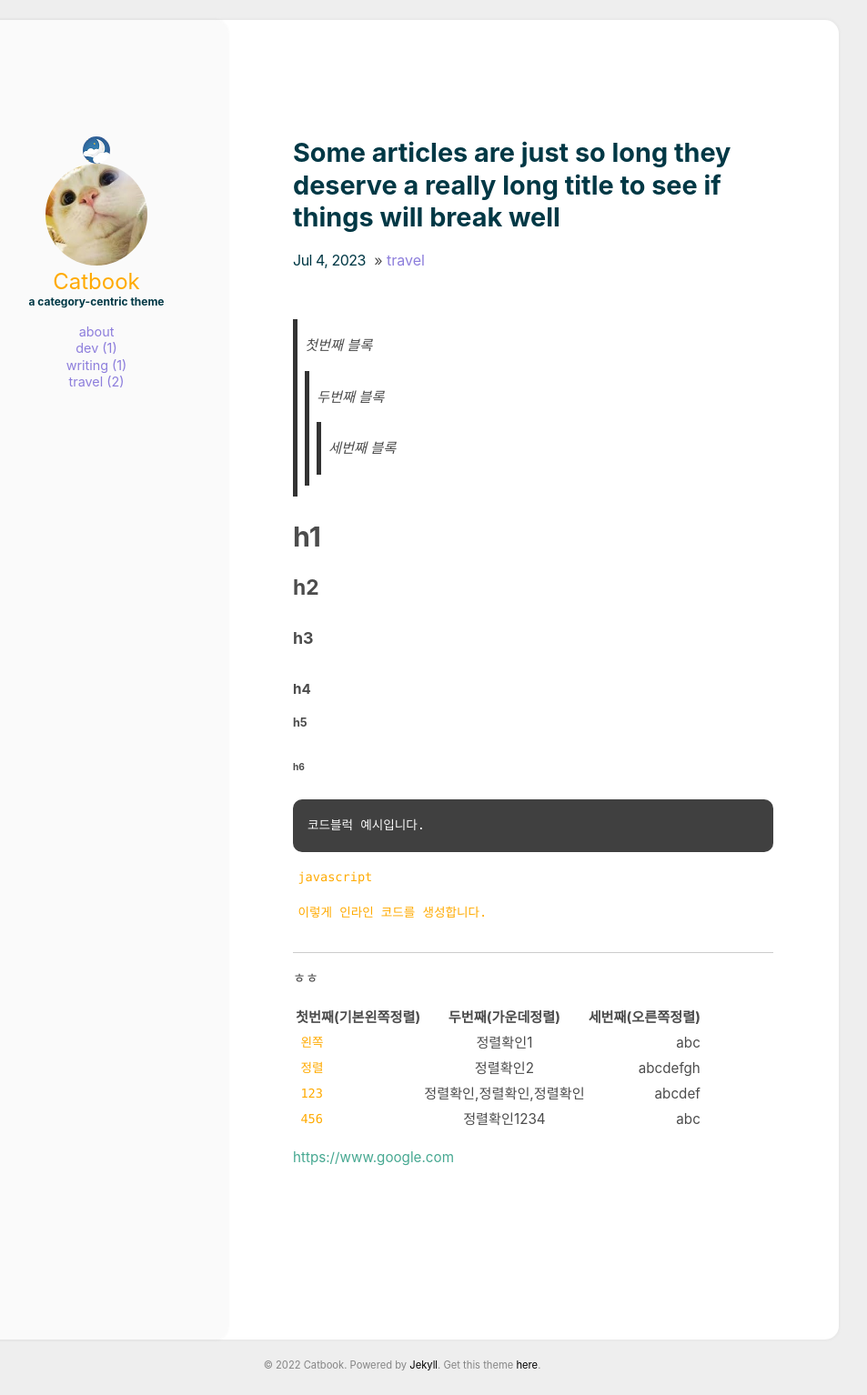
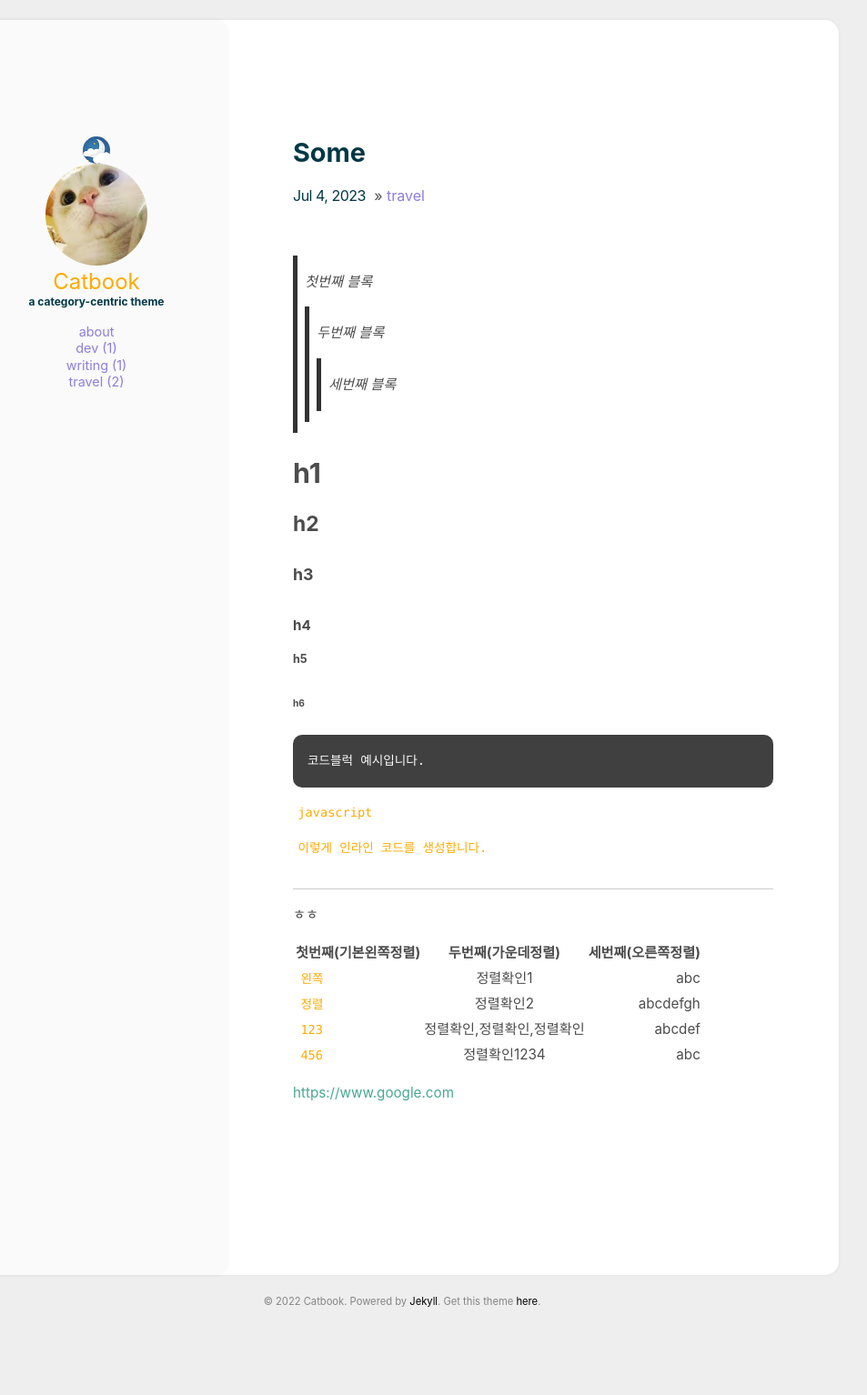
Before and after one commit to SeungYeon04/SeungYeon04.github.io, a Jekyll site: the page built from _posts/2023-07-04-welcome.md, in a window 1280 px wide. Shown: the whole page at 91% size, without its empty margins (198-1151 px from the left). Built offline with Jekyll 4.4.1, drawn with Linux system fonts in a browser that asks for light colours; after the commit the page ends 1463 px from its top, so only the background shows below that.

Commit message:
Update 2023-07-04-welcome.md

```diff
--- a/_posts/2023-07-04-welcome.md
+++ b/_posts/2023-07-04-welcome.md
@@ -1,5 +1,5 @@
 ---
-title: Some articles are just so long they deserve a really long title to see if things will break well
+title: Some
 categories: [travel]
 comments: true
 ---
```
